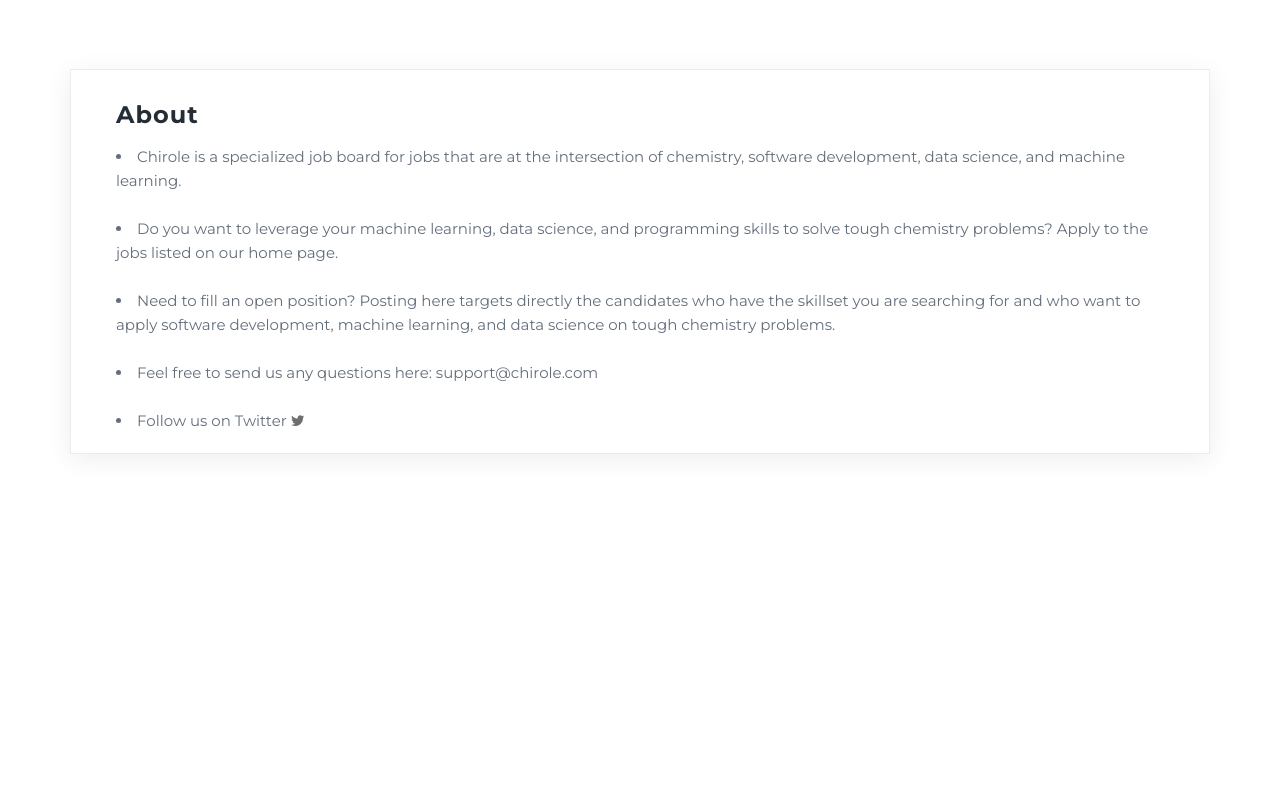
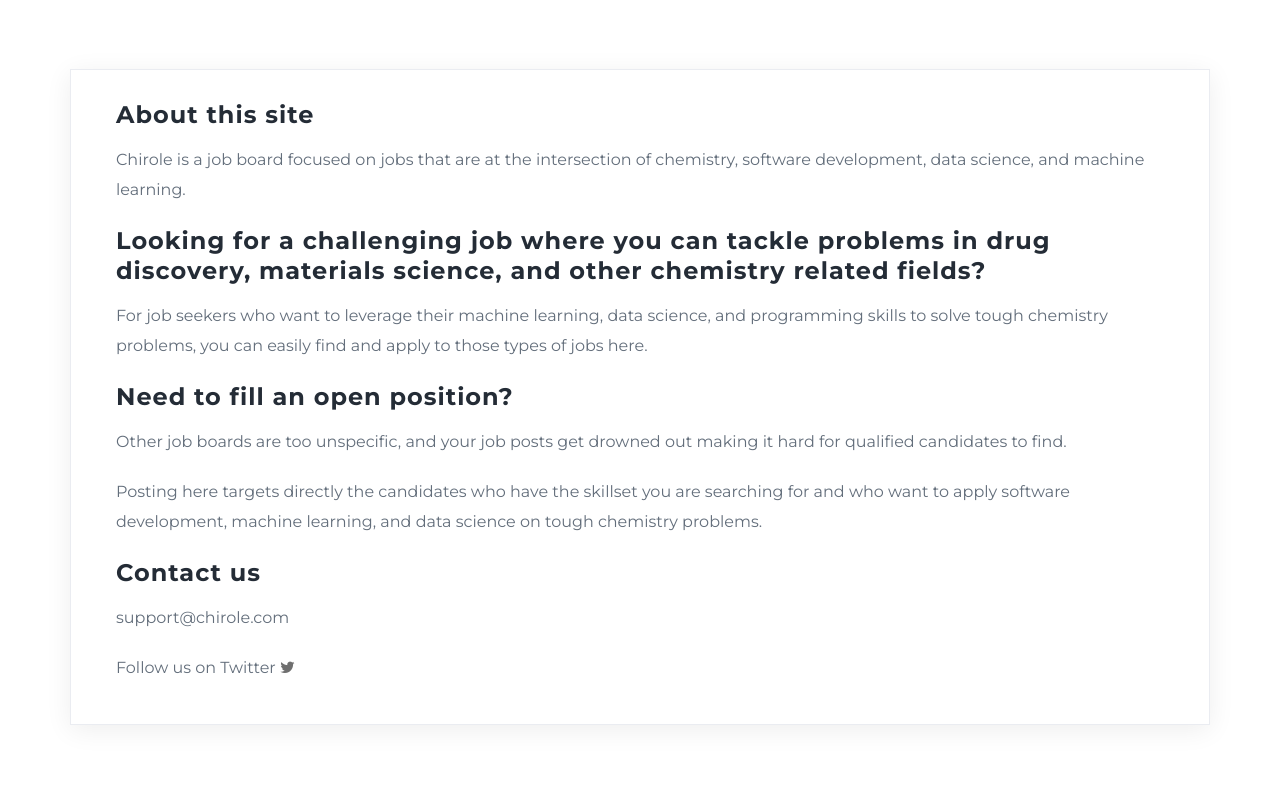
Before and after one commit to bodowd/chirole, a Flask app: page /about in a window 1280 px wide. Shown: the part 69-854 px from the top of the page. Before the commit the page ends 523 px from the top, so only its background shows below. Run offline with Flask 2, Linux system fonts and the light colour scheme; parts of the project's set-up code (start-up, migrations or seed data) failed here and were passed over; some libraries are stand-ins or nearby versions; some web fonts are replaced.

Commit message:
changed pitch

```diff
--- a/app/templates/about.html
+++ b/app/templates/about.html
@@ -22,16 +22,18 @@
 						</div> -->
 						<div class="col-md-12 col-sm-9">
 							<div class="profile-content">
-								<h4>About</h4>
-								<li>Chirole is a specialized job board for jobs that are at the intersection of chemistry, software development, data science, and machine learning.</li>
-							</br>
-								<li>Do you want to leverage your machine learning, data science, and programming skills to solve tough chemistry problems? Apply to the jobs listed on our home page.</li>
-						</br>
-								<li>Need to fill an open position? Posting here targets directly the candidates who have the skillset you are searching for and who want to apply software development, machine learning, and data science on tough chemistry problems.</li>
-					</br>
-								<li>Feel free to send us any questions here: support@chirole.com</li>
-							</br>
-							<li>Follow us on Twitter <a href="https://twitter.com/chirole2" target="_blank" class="fa fa-twitter"></a></li>
+								<h4>About this site</h4>
+								<p>Chirole is a job board focused on jobs that are at the intersection of chemistry, software development, data science, and machine learning.</p>
+
+								<h4>Looking for a challenging job where you can tackle problems in drug discovery, materials science, and other chemistry related fields?</h4>
+								<p>For job seekers who want to leverage their machine learning, data science, and programming skills to solve tough chemistry problems, you can easily find and apply to those types of jobs here.</p>
+
+								<h4>Need to fill an open position?</h4>
+								<p>Other job boards are too unspecific, and your job posts get drowned out making it hard for qualified candidates to find.</p>
+								<p>Posting here targets directly the candidates who have the skillset you are searching for and who want to apply software development, machine learning, and data science on tough chemistry problems.</p>
+								<h4>Contact us</h4>
+								<p>support@chirole.com</p>
+								<p>Follow us on Twitter <a href="https://twitter.com/chirole2" target="_blank" class="fa fa-twitter"></a></p>
                             </div>
                         </div>
                     </div>
```
Also changed, not shown: app/templates/home.html (+4 -4 lines), app/templates/post_job.html (+12 -6 lines).
